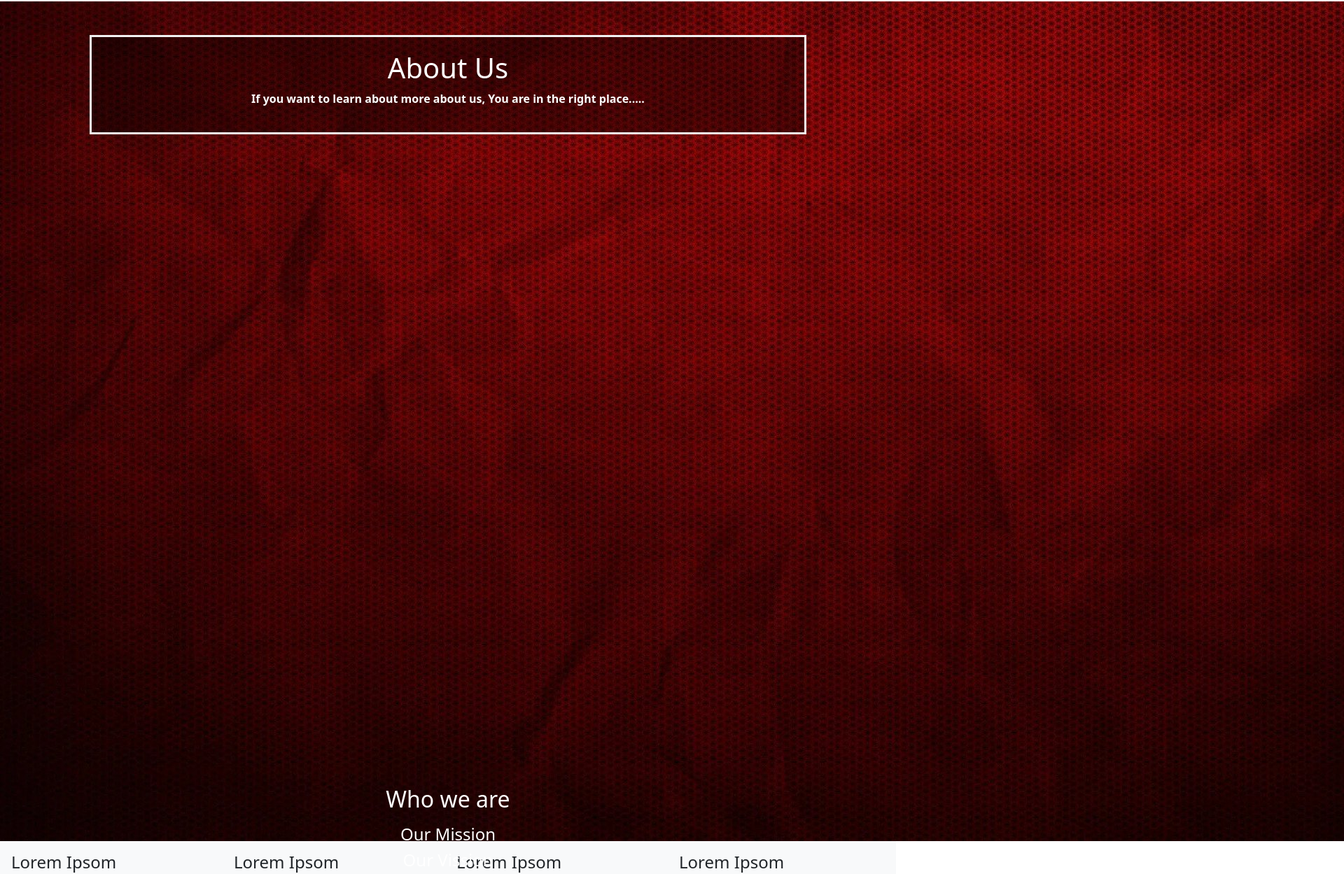
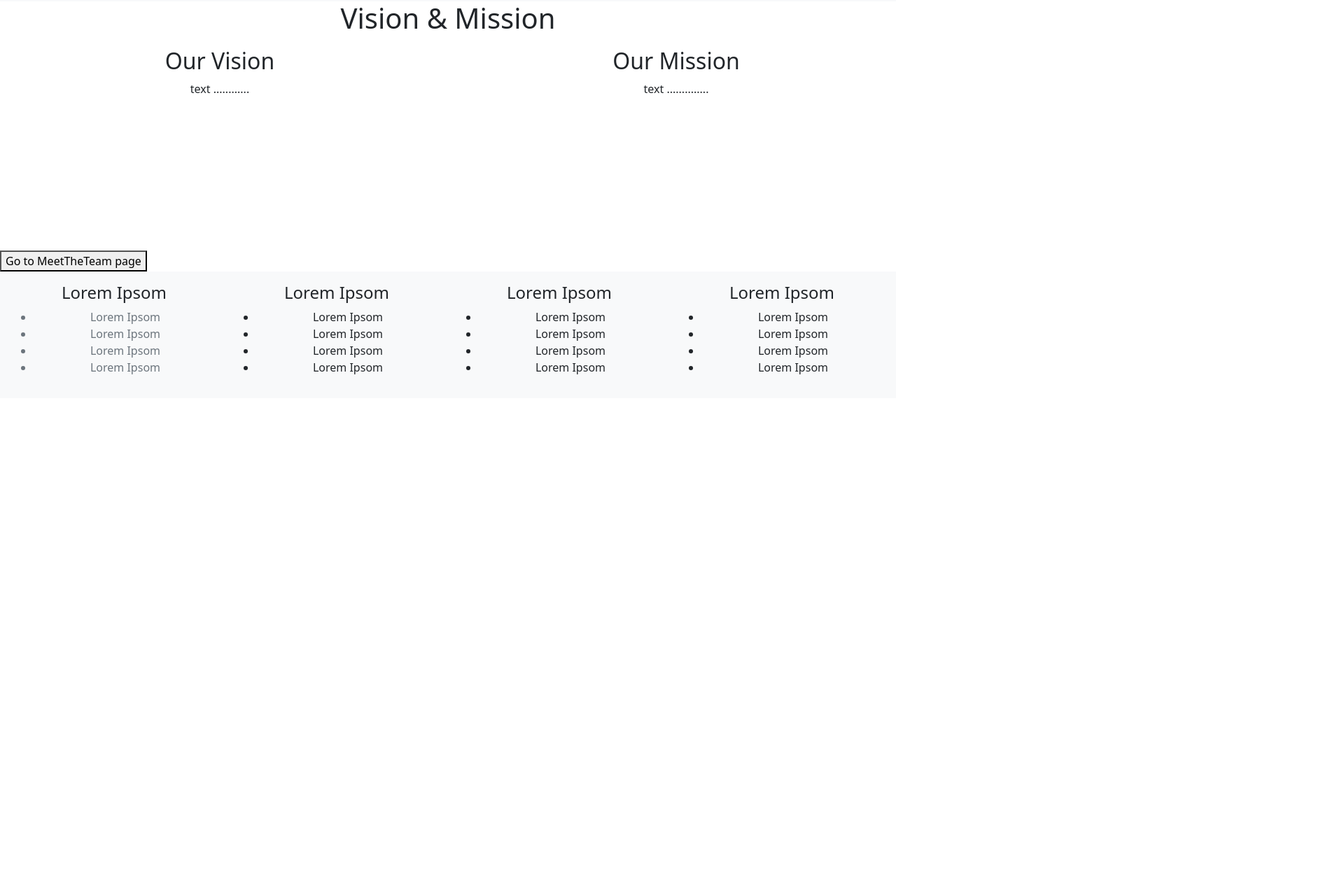
Before and after one commit to dsplayerX/project-sentitube-webapp, a React (Create React App) app: page /About in a window 1280 px wide. Shown: the part 79-1328 px from the top of the page at 70% size, 1920 px wide, since content can reach past the window. After the commit the page ends 800 px from the top, so only its background shows below. Built offline with nearby package versions, Linux system fonts and the light colour scheme.

Commit message:
Remove background image on about us page

```diff
--- /dev/null
+++ b/src/CSS/about.css
@@ -0,0 +1,36 @@
+* {
+    box-sizing: border-box;
+  }
+
+  .row {
+    display: flex;
+    text-align: center;
+  }
+
+  /* Create two equal columns that sits next to each other */
+  .column {
+    flex: 50%;
+    padding: 10px;
+    height: 300px; /* Should be removed. Only for demonstration */
+    text-align: center;
+  }
+
+  /*btton*/
+  .button {
+    background-color: #4CAF50; /* Green */
+    border: none;
+    color: white;
+    padding: 15px 32px;
+    text-align: center;
+    text-decoration: none;
+    display: inline-block;
+    font-size: 16px;
+    margin: 4px 2px;
+    cursor: pointer;
+    -webkit-transition-duration: 0.4s; /* Safari */
+    transition-duration: 0.4s;
+  }
+
+  .button1 {
+    box-shadow: 0 8px 16px 0 rgba(0,0,0,0.2), 0 6px 20px 0 rgba(0,0,0,0.19);
+  }
--- a/src/index.js
+++ b/src/index.js
@@ -6,7 +6,7 @@ import "./styles.css";
 import "./Navbar_style.css";
 import { BrowserRouter } from "react-router-dom";
 import 'bootstrap/dist/css/bootstrap.min.css';
-import "./pages/About.css";
+//import "../CSS/about.css";
 
 
 const root = ReactDOM.createRoot(document.getElementById("root"));
--- a/src/pages/About.css
+++ /dev/null
@@ -1,53 +0,0 @@
-
-body, html {
-  height: 100%;
-}
-
-* {
-  box-sizing: border-box;
-}
-
-.bg-image {
-  /* Add the blur effect */
-  filter: blur(8px);
-  -webkit-filter: blur(8px);
-
-  /* Full height */
-  height: 100%;
-
-  /* Center and scale the image nicely */
-  background-position: center;
-  background-repeat: no-repeat;
-  background-size: cover;
-}
-
-.bg-text {
-  background-color: rgb(0,0,0); /* Fallback color */
-  background-color: rgba(0,0,0, 0.4); /* Black w/opacity/see-through */
-  color: white;
-  font-weight: bold;
-  border: 3px solid #f1f1f1;
-  position: absolute;
-  top: 25%;
-  left: 50%;
-  transform: translate(-50%, -50%);
-  z-index: 2;
-  width: 80%;
-  padding: 20px;
-  text-align: center;
-}
-
-/* Container holding the image and the text */
-.container {
-  position: relative;
-  text-align: center;
-  color: white;
-}
-
-/* Centered text */
-.centered {
-  position: absolute;
-  top: 25%;
-  left: 50%;
-  transform: translate(-50%, -50%);
-}
--- a/src/pages/About.js
+++ b/src/pages/About.js
@@ -1,37 +1,26 @@
 import React from "react";
 import { Link } from 'react-router-dom';
-import "./About.css";
-import about_bgimage from "./about_bgimage.jpg";
-
-
-
+import "../CSS/about.css";
 
 function About() {
   return (
     <div>
-
-      <div class="bg-image"></div>
-      <img src={about_bgimage}   />
-        <div class="bg-text">
-          <h1>About Us</h1>
-          <p>If you want to learn about more about us,
-                You are in the right place.....</p>
+      <h1><center>Vision & Mission</center></h1>
+      <div class ="row">
+        <div class="column">
+          <h2>Our Vision</h2>
+          <p>text ............</p>
         </div>
 
-        <div class ="container">
-          <div class="centered">
-          <h2><center>Who we are</center></h2>
-          <p><center></center></p>
-          <h4>Our Mission</h4>
-          <h4>Our Vission</h4>
+        <div class ="column">
+          <h2>Our Mission</h2>
+          <p>text ..............</p>
+        </div>
+      </div>
 
-          <Link to="/MeetTheTeam">
-            <button>Go to MeetTheTeam page</button>
-          </Link>
-          </div>
-
-        </div>
-
+      <Link to="/MeetTheTeam">
+        <button>Go to MeetTheTeam page</button>
+      </Link>
     </div>
   );
 }
```
Also changed, not shown: src/pages/about_bgimage.jpg (deleted).
